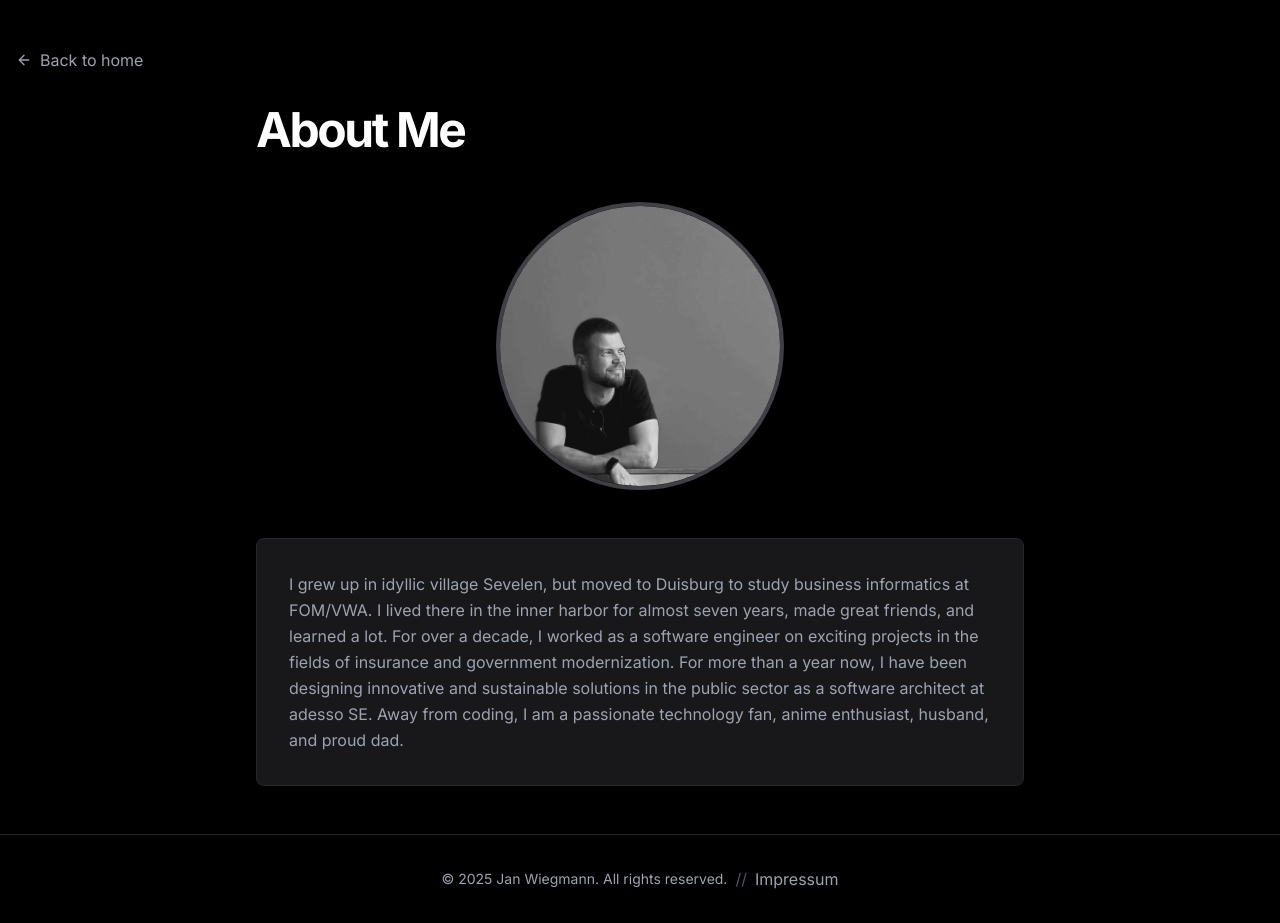
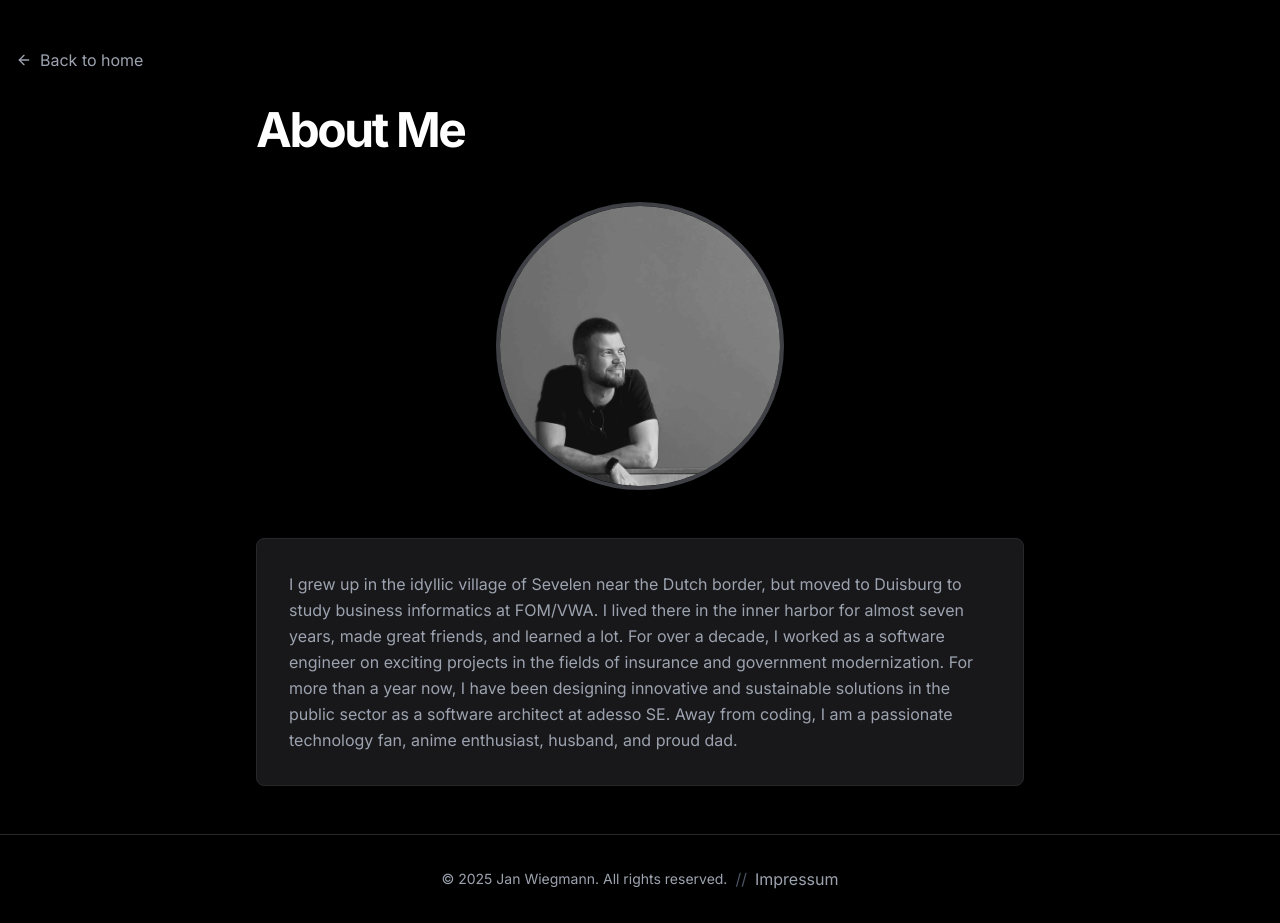
Before and after one commit to kayroone/jwiegmann.de, a Next.js app: page /about in a window 1280 px wide. Built offline with nearby package versions, Linux system fonts and the light colour scheme.

Commit message:
About Page

```diff
--- a/app/about/page.tsx
+++ b/app/about/page.tsx
@@ -36,7 +36,7 @@ export default function AboutPage() {
 
             <div className="bg-zinc-900 rounded-lg border border-zinc-800 p-8">
               <p className="text-gray-400 leading-relaxed">
-                I grew up in idyllic village Sevelen, but moved to Duisburg to study business informatics at FOM/VWA. I lived there in the inner harbor for almost seven years, made great friends, and learned a lot. For over a decade, I worked as a software engineer on exciting projects in the fields of insurance and government modernization. For more than a year now, I have been designing innovative and sustainable solutions in the public sector as a software architect at adesso SE. Away from coding, I am a passionate technology fan, anime enthusiast, husband, and proud dad.</p>
+                I grew up in the idyllic village of Sevelen near the Dutch border, but moved to Duisburg to study business informatics at FOM/VWA. I lived there in the inner harbor for almost seven years, made great friends, and learned a lot. For over a decade, I worked as a software engineer on exciting projects in the fields of insurance and government modernization. For more than a year now, I have been designing innovative and sustainable solutions in the public sector as a software architect at adesso SE. Away from coding, I am a passionate technology fan, anime enthusiast, husband, and proud dad.</p>
             </div>
           </div>
         </div>
```
